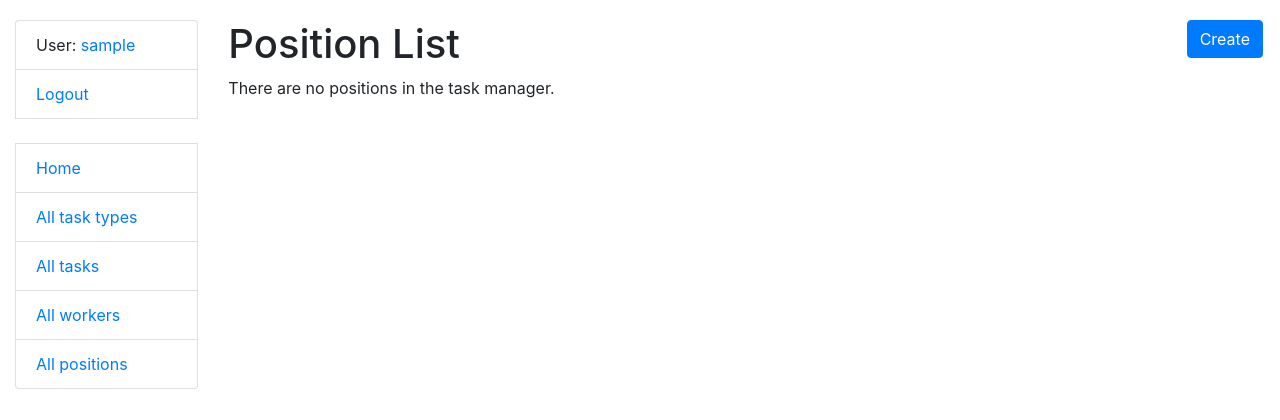
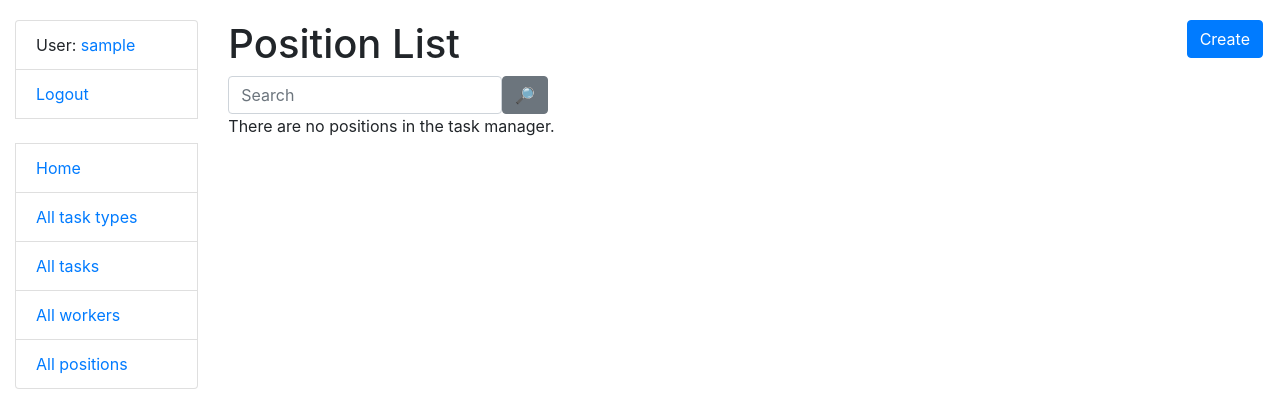
Before and after one commit to YuliaHladyshkevych/task-manager, a Django app: page /positins/ in a window 1280 px wide. Shown: the top 420 px of the page. Run offline with Django 4.2, Linux system fonts and the light colour scheme; the visitor is signed in with stand-in values (Sample User, id 1); data that the repository does not hold is empty; some libraries are stand-ins or nearby versions.

Commit message:
Added position search functionality with a search form and view

```diff
--- a/task/forms.py
+++ b/task/forms.py
@@ -3,7 +3,7 @@ from django.contrib.auth import get_user_model
 from django.contrib.auth.forms import UserCreationForm
 from django.core.exceptions import ValidationError
 
-from task.models import Task, Worker, Position
+from task.models import Task, Worker
 
 
 class TaskTypeSearchForm(forms.Form):
@@ -56,3 +56,13 @@ class WorkerForm(UserCreationForm):
             "first_name",
             "last_name",
         )
+
+
+class PositionSearchForm(forms.Form):
+
+    name = forms.CharField(
+        max_length=255,
+        required=False,
+        label="",
+        widget=forms.TextInput(attrs={"placeholder": "Search"}),
+    )
--- a/task/views.py
+++ b/task/views.py
@@ -5,7 +5,7 @@ from django.shortcuts import render
 from django.urls import reverse_lazy
 from django.views import generic
 
-from task.forms import TaskTypeSearchForm, TaskForm, TaskSearchForm, WorkerForm, WorkerSearchForm
+from task.forms import TaskTypeSearchForm, TaskForm, TaskSearchForm, WorkerForm, WorkerSearchForm, PositionSearchForm
 from task.models import TaskType, Task, Position, Worker
 
 
@@ -126,6 +126,26 @@ class PositionListView(LoginRequiredMixin, generic.ListView):
     model = Position
     paginate_by = 5
 
+    def get_context_data(self, *, object_list=None, **kwargs):
+        context = super(PositionListView, self).get_context_data(**kwargs)
+
+        name = self.request.GET.get("name", "")
+
+        context["search_form"] = PositionSearchForm(initial={
+            "name": name
+        })
+
+        return context
+
+    def get_queryset(self):
+        queryset = Position.objects.all()
+        form = PositionSearchForm(self.request.GET)
+
+        if form.is_valid():
+            return queryset.filter(name__icontains=form.cleaned_data["name"])
+
+        return queryset
+
 
 class PositionCreateView(LoginRequiredMixin, generic.CreateView):
     model = Position
--- a/templates/task/position_list.html
+++ b/templates/task/position_list.html
@@ -8,10 +8,10 @@
       Create
     </a>
   </h1>
-{#  <form action="" method="get" class="form-inline">#}
-{#    {{ search_form|crispy }}#}
-{#    <input class="btn btn-secondary" type="submit" value="🔎">#}
-{#  </form>#}
+  <form action="" method="get" class="form-inline">
+    {{ search_form|crispy }}
+    <input class="btn btn-secondary" type="submit" value="🔎">
+  </form>
 
   {% if position_list %}
     <table class="table">
```
